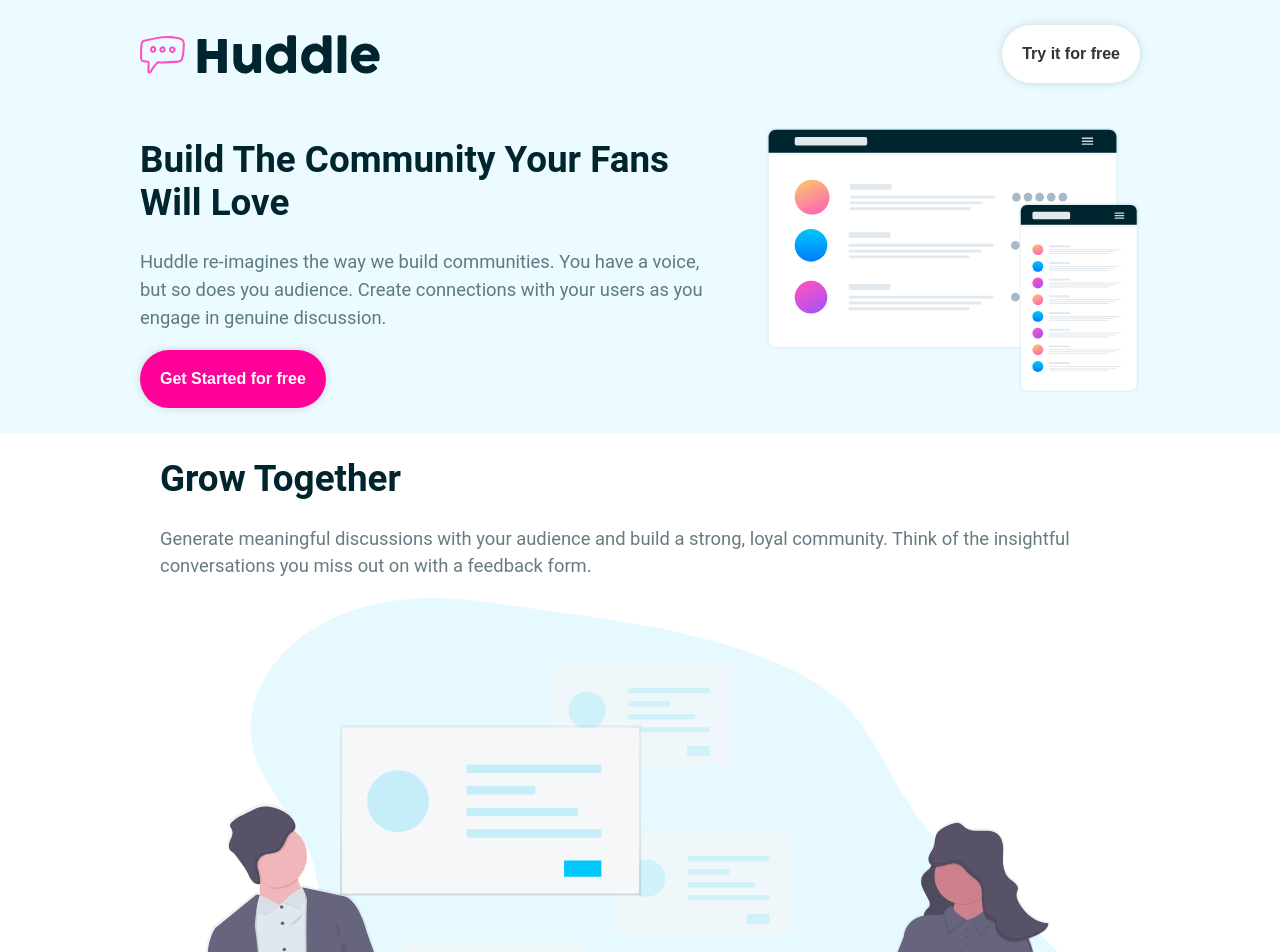
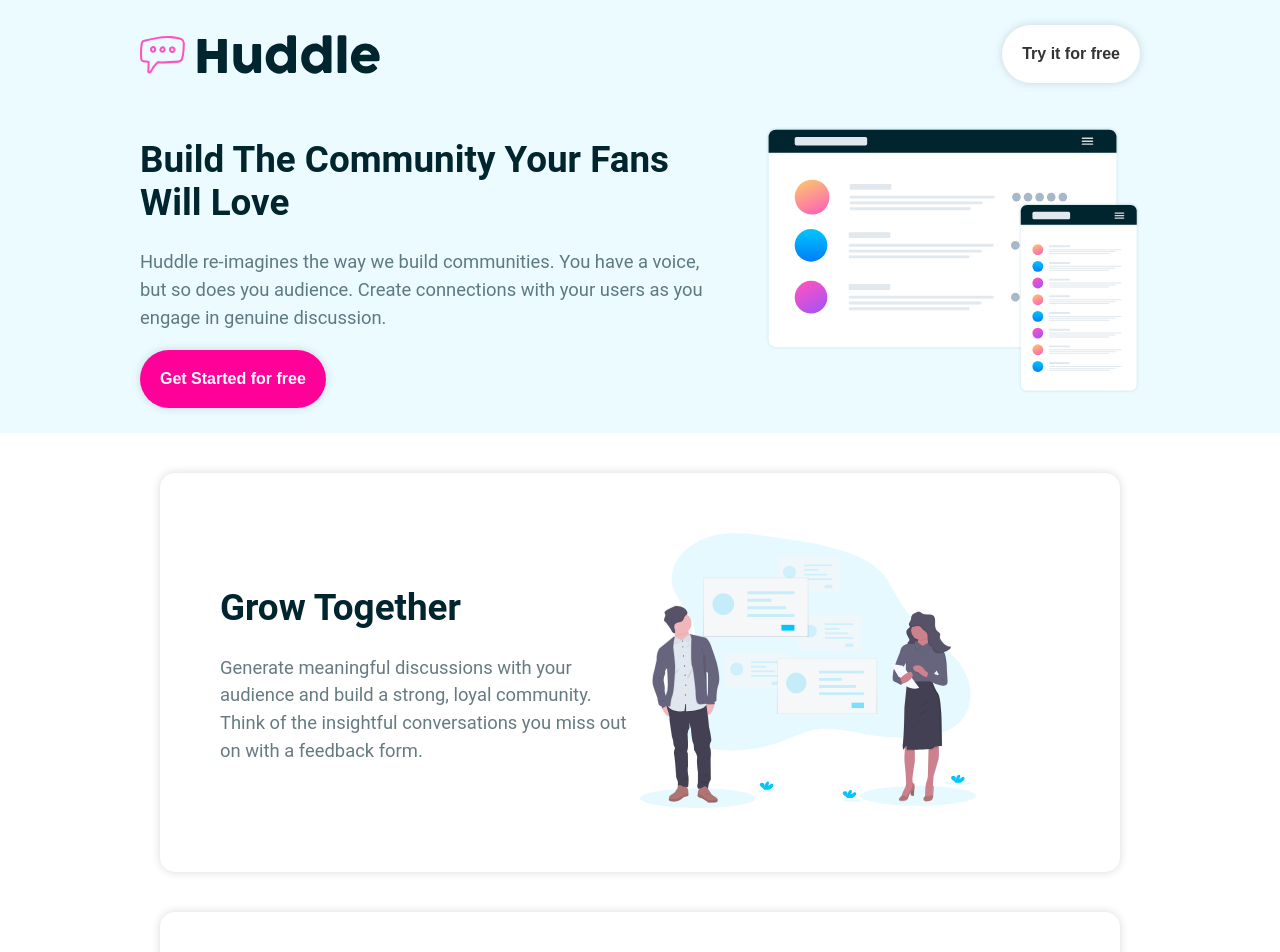
Before and after one commit to HAZberi/styled-components-playground, a React (Create React App) app: page / in a window 1280 px wide. Shown: the top 952 px of the page. Built offline with nearby package versions, Linux system fonts and the light colour scheme.

Commit message:
Card Styling complete

```diff
--- a/src/components/Card.js
+++ b/src/components/Card.js
@@ -1,6 +1,7 @@
-export default function Card({ item: { title, body, image } }) {
+import { StyledCard } from "./styles/Card.styled";
+export default function Card({ item: { title, body, image, id } }) {
   return (
-    <div>
+    <StyledCard layout={id % 2 === 0 && "row-reverse"}>
       <div>
         <h1>{title}</h1>
         <p>{body}</p>
@@ -8,6 +9,6 @@
       <div>
         <img src={`./images/${image}`} alt="" />
       </div>
-    </div>
+    </StyledCard>
   );
 }
--- /dev/null
+++ b/src/components/styles/Card.styled.js
@@ -0,0 +1,24 @@
+import styled from "styled-components";
+
+export const StyledCard = styled.div`
+  display: flex;
+  align-items: center;
+  background-color: #fff;
+  border-radius: 15px;
+  box-shadow: 0 0 10px rgba(0, 0, 0, 0.15);
+  margin: 40px 0;
+  padding: 60px;
+  flex-direction: ${({ layout }) => layout || "row"};
+
+  img {
+    width: 80%;
+  }
+
+  & > div {
+    flex: 1;
+  }
+
+  @media (max-width: ${({ theme }) => theme.mobile}) {
+    flex-direction: column;
+  }
+`;
```
